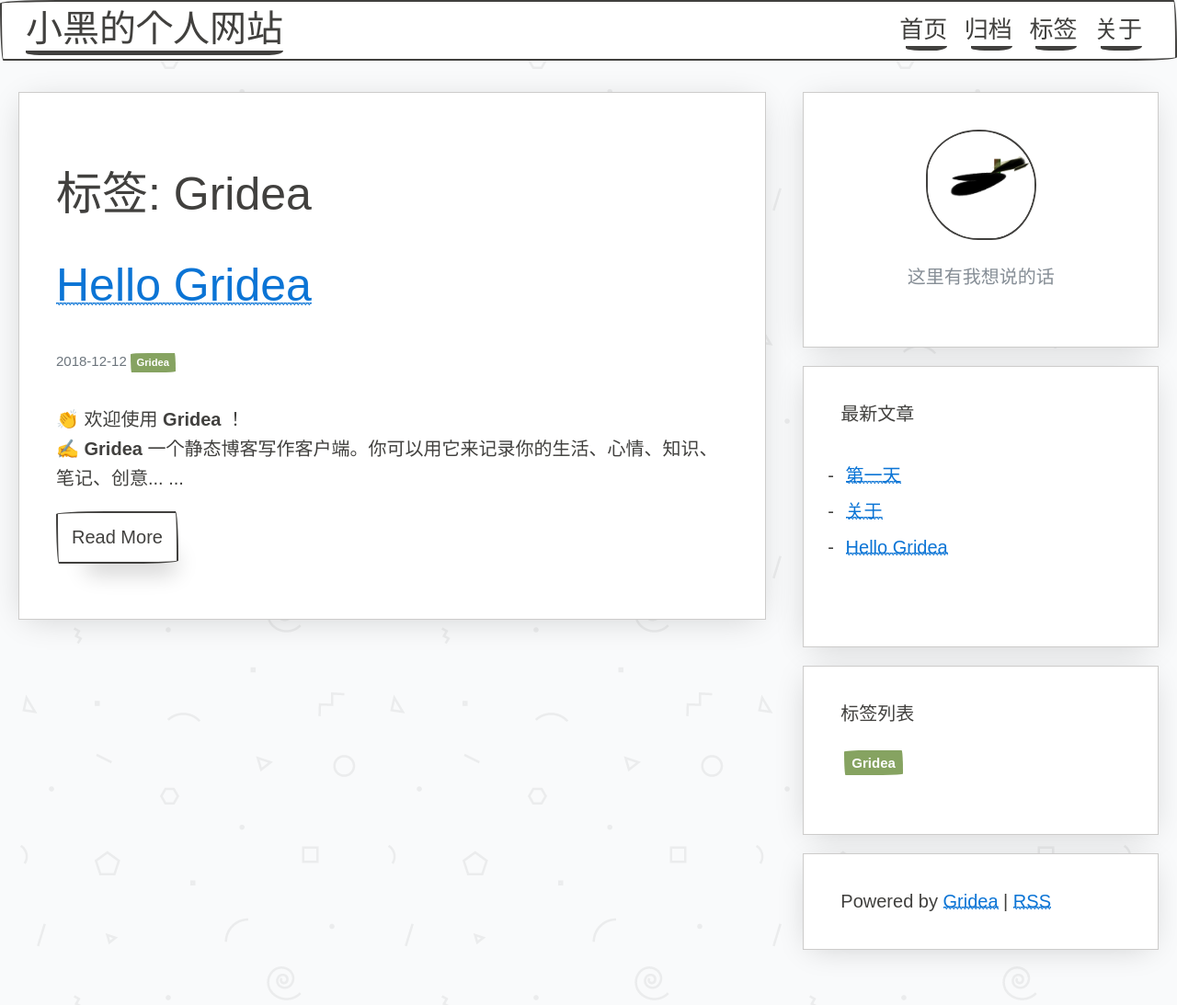
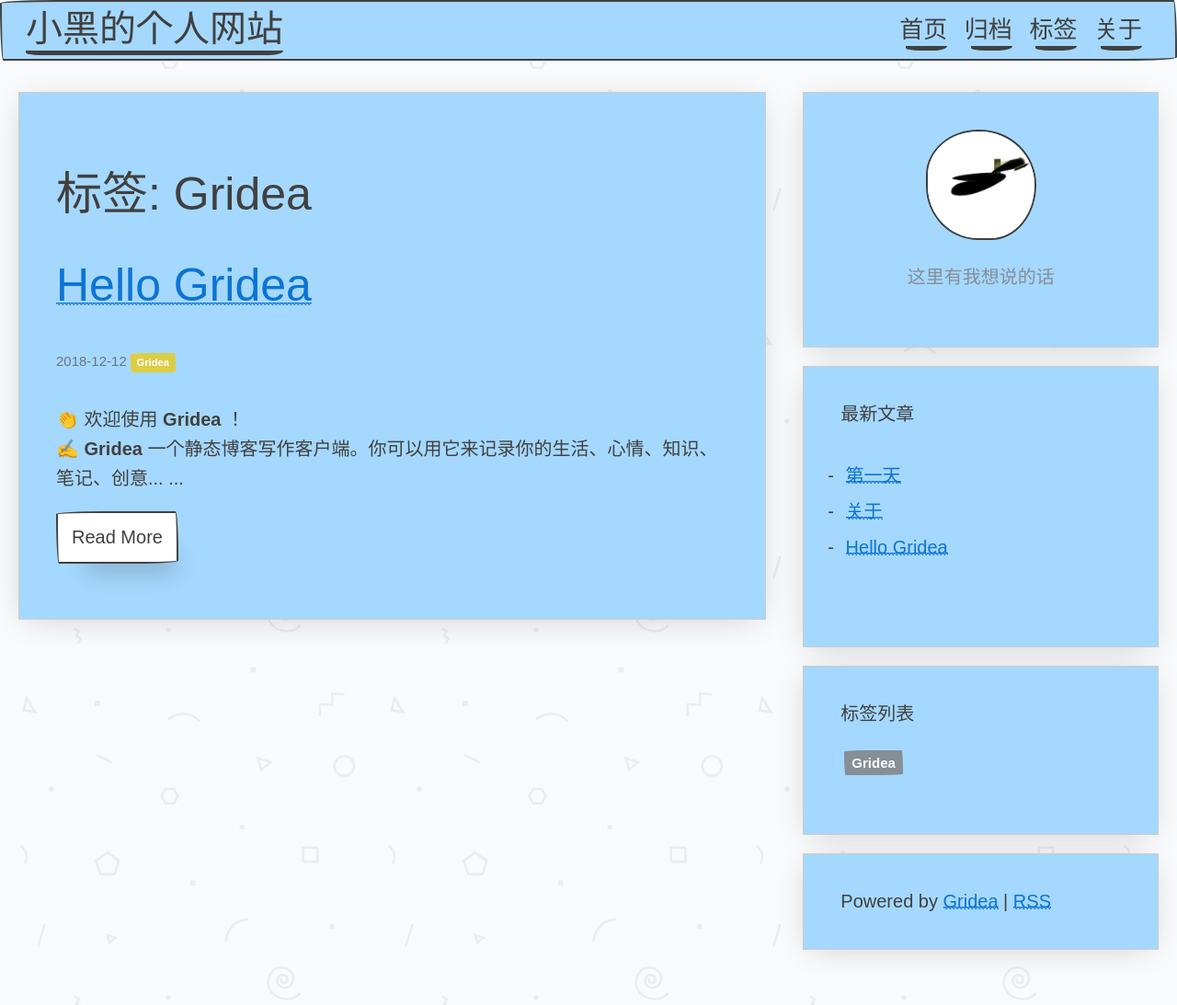
Before and after one commit to xiaohei123456/xiaohei123456.github.io, a plain HTML site: page tag/k3xUC9moj/index.html in a window 1280 px wide. Shown: the whole page at 92% size. Drawn offline with nearby package versions, Linux system fonts and the light colour scheme; a web font is replaced by a local one.

Commit message:
update from gridea: 2020-05-16 13:05:45

```diff
--- a/atom.xml
+++ b/atom.xml
@@ -2,7 +2,7 @@
 <feed xmlns="http://www.w3.org/2005/Atom">
     <id>https://xiaohei123456.github.io</id>
     <title>小黑的个人网站</title>
-    <updated>2020-05-16T03:35:30.341Z</updated>
+    <updated>2020-05-16T05:05:45.232Z</updated>
     <generator>https://github.com/jpmonette/feed</generator>
     <link rel="alternate" href="https://xiaohei123456.github.io"/>
     <link rel="self" href="https://xiaohei123456.github.io/atom.xml"/>
--- a/styles/main.css
+++ b/styles/main.css
@@ -136,3 +136,11 @@
 nav ul.inline li a {
   display: block;
 }
+
+      .paper {
+        background: #a5d8ff;
+      }
+
+      .navbar {
+        background: #a5d8ff;
+      }
--- a/tag/k3xUC9moj/index.html
+++ b/tag/k3xUC9moj/index.html
@@ -7,7 +7,7 @@
 <meta name="description" content="这里有我想说的话">
 
 <meta name="viewport" content="width=device-width, initial-scale=1, maximum-scale=1, user-scalable=no">
-<link rel="shortcut icon" href="https://xiaohei123456.github.io/favicon.ico?v=1589600120055">
+<link rel="shortcut icon" href="https://xiaohei123456.github.io/favicon.ico?v=1589605543422">
 
 <link rel="stylesheet" href="https://use.fontawesome.com/releases/v5.7.2/css/all.css" integrity="sha384-fnmOCqbTlWIlj8LyTjo7mOUStjsKC4pOpQbqyi7RrhN7udi9RwhKkMHpvLbHG9Sr" crossorigin="anonymous">
 <link rel="stylesheet" href="https://unpkg.com/papercss@1.6.1/dist/paper.min.css" />
@@ -88,7 +88,7 @@
     <p class="article-meta">
       2018-12-12
 
-        <a href="https://xiaohei123456.github.io/tag/k3xUC9moj/" class="badge success">
+        <a href="https://xiaohei123456.github.io/tag/k3xUC9moj/" class="badge warning">
           Gridea
         </a>
 
@@ -117,7 +117,7 @@
       </div>
       <div class="sm-12 md-4 col sidebar">
   <div class="paper info-container">
-    <img src="https://xiaohei123456.github.io/images/avatar.png?v=1589600120055" class="no-responsive avatar">
+    <img src="https://xiaohei123456.github.io/images/avatar.png?v=1589605543422" class="no-responsive avatar">
     <div class="text-muted">这里有我想说的话</div>
     <div class="social-container">
 
@@ -167,7 +167,7 @@
     </div>
     <div class="row">
 
-        <a href="https://xiaohei123456.github.io/tag/k3xUC9moj/" class="badge success">
+        <a href="https://xiaohei123456.github.io/tag/k3xUC9moj/" class="badge ">
           Gridea
         </a>
 
```
Also changed, not shown: archives/index.html (+3 -3 lines), index.html (+3 -3 lines), post/about/index.html (+3 -3 lines), post/di-yi-tian/index.html (+2 -2 lines), post/hello-gridea/index.html (+4 -4 lines), tags/index.html (+3 -3 lines).
